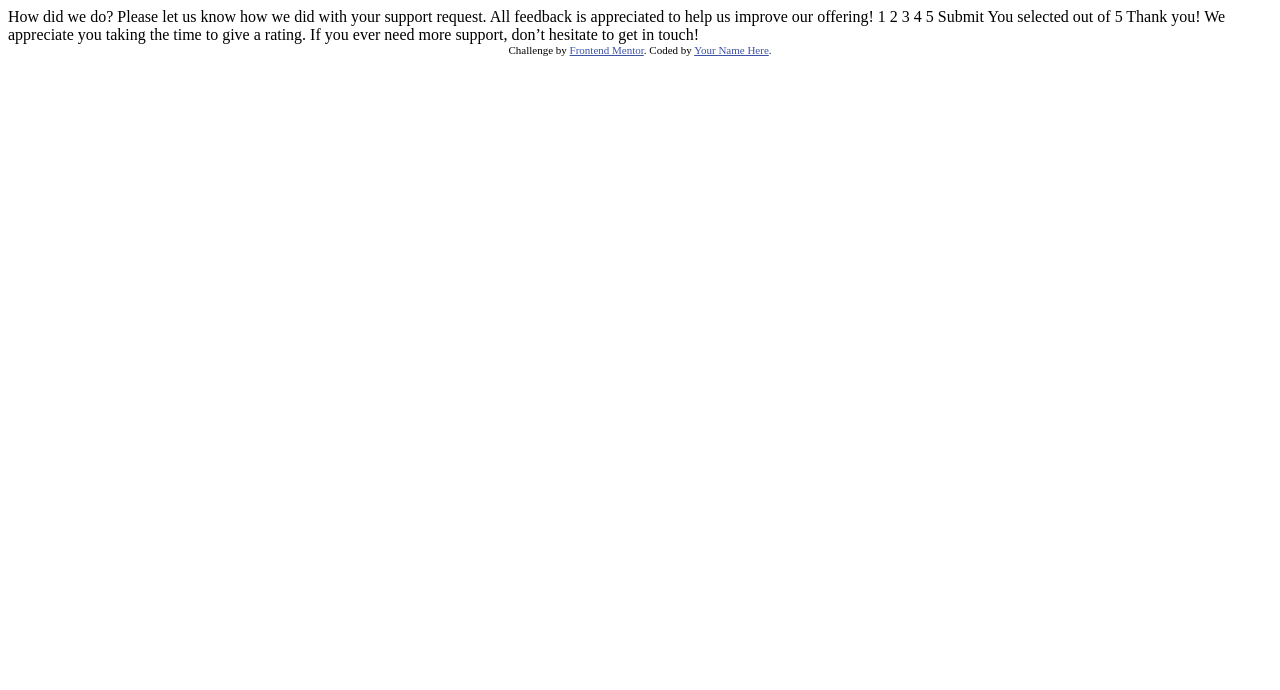
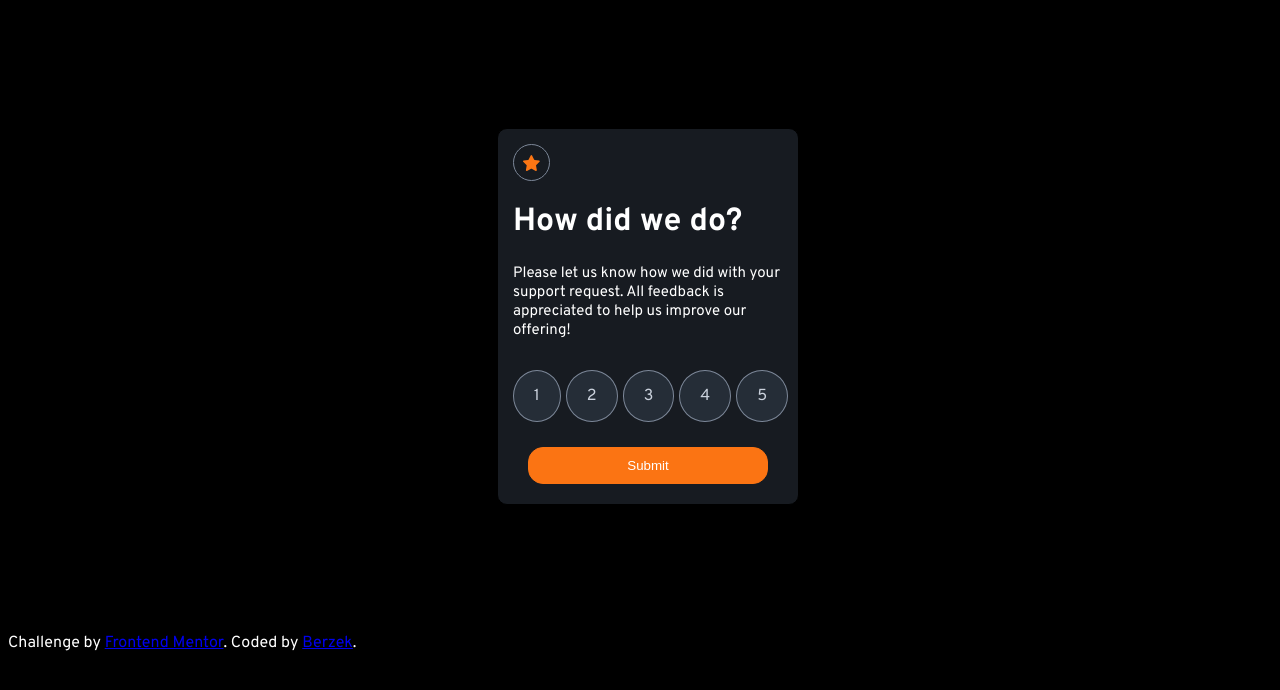
Before and after one commit to berzeQ/interactive-rating, a plain HTML site: page interactive-rating-component-main/interactive-rating-component-main/index.html in a window 1280 px wide. Drawn offline with Linux system fonts and the light colour scheme.

Commit message:
completed

```diff
--- a/interactive-rating-component-main/interactive-rating-component-main/index.html
+++ b/interactive-rating-component-main/interactive-rating-component-main/index.html
@@ -1,49 +1,120 @@
 <!DOCTYPE html>
 <html lang="en">
+
 <head>
   <meta charset="UTF-8">
-  <meta name="viewport" content="width=device-width, initial-scale=1.0"> <!-- displays site properly based on user's device -->
-
+  <meta name="viewport" content="width=device-width, initial-scale=1.0">
+  <!-- displays site properly based on user's device -->
+  <link href="https://fonts.googleapis.com/css2?family=Overpass:wght@400;700&display=swap" rel="stylesheet">
   <link rel="icon" type="image/png" sizes="32x32" href="./images/favicon-32x32.png">
 
   <title>Frontend Mentor | Interactive rating component</title>
 
   <!-- Feel free to remove these styles or customise in your own stylesheet 👍 -->
-  <style>
-    .attribution { font-size: 11px; text-align: center; }
-    .attribution a { color: hsl(228, 45%, 44%); }
-  </style>
+  <link rel="stylesheet" href="./style.css">
 </head>
+
 <body>
 
   <!-- Rating state start -->
 
-  How did we do?
+  <div class="card">
+    <div class="logo"></div>
+    <h1>How did we do?</h1>
 
-  Please let us know how we did with your support request. All feedback is appreciated
-  to help us improve our offering!
+    <p> Please let us know how we did with your support request. All feedback is appreciated
+      to help us improve our offering!</p>
 
-  1 2 3 4 5
+    <div class="rating" id="rating">
+      <div class=" rates">1</div>
+      <div class=" rates">2</div>
+      <div class=" rates">3</div>
+      <div class=" rates">4</div>
+      <div class=" rates">5</div>
+    </div>
 
-  Submit
+    <button>Submit</button>
+  </div>
 
   <!-- Rating state end -->
 
   <!-- Thank you state start -->
+  <div class="card2">
+    <div class="thank">
+      <div class="logo1">
 
-  You selected <!-- Add rating here --> out of 5
+      </div>
+      <p class="result"></p>
+      <h2>Thank You!</h2>
+      <p>We appreciate you taking the time to give a rating. If you ever need more support,
+        don’t hesitate to get in touch!
+      </p>
+    </div>
+  </div>
 
-  Thank you!
 
-  We appreciate you taking the time to give a rating. If you ever need more support,
-  don’t hesitate to get in touch!
+
 
   <!-- Thank you state end -->
 
 
   <div class="attribution">
     Challenge by <a href="https://www.frontendmentor.io?ref=challenge" target="_blank">Frontend Mentor</a>.
-    Coded by <a href="#">Your Name Here</a>.
+    Coded by <a href="#">Berzek</a>.
   </div>
+
+
+  <script>
+    const result = document.querySelector('.result');
+    const rates = document.querySelectorAll('.rates');
+    var rating = document.querySelector('.rating');
+    var btns = rating.getElementsByClassName("rates");
+    var current;
+    var header = document.getElementsByClassName("rating");
+    var btns = document.querySelectorAll("rates");;
+    for (var i = 0; i < rates.length; i++) {
+      rates[i].addEventListener("click", function () {
+        var current = document.getElementsByClassName("active");
+        current[0].className = current[0].className.replace(" active", "");
+        this.className += " active";
+      });
+    }
+
+    // const preRate = (value) => {
+    //   rates[value].classList.replace('active', '');
+    // }
+    // console.log(rates[1].classList.add('active'));
+    rates.forEach((rate, index) => {
+      rate.addEventListener("click", e => {
+
+        e.target.classList.add("active");
+
+        // var cal = index;
+        // cal--;
+        // preRate(cal);
+        // console.log(cal);
+
+      });
+    });
+
+
+    rates.forEach((rate) => {
+      rate.addEventListener("click", e => {
+        console.log(e.target.innerText);
+        result.innerHTML = ` You selected ${e.target.innerText} out of 5`
+      });
+    })
+
+
+
+
+
+    document.querySelector('button').addEventListener('click', (e) => {
+      e.preventDefault();
+      document.querySelector('.card2').style.display = "block";
+      document.querySelector('.card').style.display = " none";
+    })
+  </script>
 </body>
+
 </html>
--- /dev/null
+++ b/interactive-rating-component-main/interactive-rating-component-main/style.css
@@ -0,0 +1,283 @@
+body {
+    font-family: 'Overpass', sans-serif;
+    color: hsl(0, 0%, 100%);
+    background-color: black;
+    width: 375px;
+}
+
+.logo {
+    background-image: url('./images/icon-star.svg');
+    background-repeat: no-repeat;
+    background-position: center;
+    color: hsl(25, 97%, 53%);
+    width: 35px;
+    height: 35px;
+    border: 1px solid hsl(216, 12%, 54%);
+    border-radius: 110%;
+    align-items: center;
+    margin-top: 15px;
+    margin-left: 15px;
+}
+
+body .card {
+    width: 80%;
+    margin: 20% auto;
+    text-align: center;
+    border: 1px solid black;
+    border-radius: 10px;
+    background-color: hsl(216, 19%, 11%);
+    color: hsl(0, 0%, 100%);
+}
+
+.card h1 {
+    text-align: left;
+    margin-left: 15px;
+}
+
+.card p {
+    padding: 0px 15px 15px 15px;
+    text-align: left;
+    font-size: 15px;
+    color: hsl(0, 0%, 100%);
+}
+
+.card .rating {
+    display: flex;
+
+    width: 100%;
+    margin: auto 0;
+    margin-bottom: 25px;
+    align-items: center;
+    justify-content: center;
+    color: hsl(0, 0%, 100%);
+}
+
+.card .rates {
+
+    border: 1px solid hsl(216, 12%, 54%);
+    flex-flow: row;
+    border-radius: 50%;
+    padding: 15px 20px;
+    margin-left: 5px;
+    background-color: hsl(213, 19%, 18%);
+    color: hsl(217, 21%, 83%);
+
+
+
+
+
+}
+
+.card .rates:hover {
+    background-color: hsl(216, 12%, 54%);
+    cursor: pointer;
+
+}
+
+.card .rates {
+    background-color: hsl(216, 19%, 11%);
+
+}
+
+.rating .active {
+
+    background-color: hsl(216, 12%, 54%);
+
+
+}
+
+button {
+    width: 80%;
+    padding: 10px 10px;
+    margin-bottom: 20px;
+    border-radius: 15px;
+    color: hsl(0, 0%, 100%);
+    border: 1px solid hsl(25, 97%, 53%);
+    background-color: hsl(25, 97%, 53%);
+    cursor: pointer;
+}
+
+.card2 {
+    display: none;
+    width: 300px;
+    margin: 10% auto;
+    text-align: center;
+    border: 1px solid black;
+    border-radius: 10px;
+    background-color: hsl(216, 19%, 11%);
+    color: hsl(0, 0%, 100%);
+}
+
+.logo1 {
+    background: url('./images/illustration-thank-you.svg');
+    color: hsl(25, 97%, 53%);
+    height: 200px;
+    width: 200px;
+    background-repeat: no-repeat;
+    background-position: center;
+    margin: 0 auto;
+}
+
+.thank p {
+    text-align: center;
+    padding: 5px 10px;
+}
+
+.thank .result {
+    margin: 0 auto;
+    border: 1px solid hsl(213, 19%, 18%);
+    color: hsl(25, 97%, 53%);
+    background-color: hsl(213, 19%, 18%);
+    border-radius: 10px;
+    width: 60%;
+    text-align: center;
+
+}
+
+
+
+
+/* ************************DESKTOP*********************** */
+
+
+@media screen and (min-width: 380px) {
+    body {
+        font-family: 'Overpass', sans-serif;
+        color: hsl(0, 0%, 100%);
+        background-color: black;
+        width: 100%;
+        overflow-x: hidden;
+    }
+
+    .logo {
+        background-image: url('./images/icon-star.svg');
+        background-repeat: no-repeat;
+        background-position: center;
+        color: hsl(25, 97%, 53%);
+        width: 35px;
+        height: 35px;
+        border: 1px solid hsl(216, 12%, 54%);
+        border-radius: 110%;
+        align-items: center;
+        margin-top: 15px;
+        margin-left: 15px;
+
+    }
+
+    body .card {
+
+        width: 300px;
+        margin: 10% auto;
+        text-align: center;
+        border: 1px solid black;
+        border-radius: 10px;
+        background-color: hsl(216, 19%, 11%);
+        color: hsl(0, 0%, 100%);
+    }
+
+    .card h1 {
+        text-align: left;
+        margin-left: 15px;
+    }
+
+    .card p {
+        padding: 0px 15px 15px 15px;
+        text-align: left;
+        font-size: 15px;
+        color: hsl(0, 0%, 100%);
+    }
+
+    .card .rating {
+        display: flex;
+
+        width: 100%;
+        margin: auto 0;
+        margin-bottom: 25px;
+        align-items: center;
+        justify-content: center;
+        color: hsl(0, 0%, 100%);
+    }
+
+    .card .rates {
+
+        border: 1px solid hsl(216, 12%, 54%);
+        flex-flow: row;
+        border-radius: 50%;
+        padding: 15px 20px;
+        margin-left: 5px;
+        background-color: hsl(213, 19%, 18%);
+        color: hsl(217, 21%, 83%);
+
+
+
+
+
+    }
+
+    .card .rates:hover {
+        background-color: hsl(216, 12%, 54%);
+        cursor: pointer;
+
+    }
+
+    .card .rates:active {
+        background-color: hsl(25, 97%, 53%);
+
+    }
+
+    .rating .active {
+
+        background-color: hsl(216, 12%, 54%);
+
+
+    }
+
+    button {
+        width: 80%;
+        padding: 10px 10px;
+        margin-bottom: 20px;
+        border-radius: 15px;
+        color: hsl(0, 0%, 100%);
+        border: 1px solid hsl(25, 97%, 53%);
+        background-color: hsl(25, 97%, 53%);
+        cursor: pointer;
+    }
+
+    .card2 {
+        display: none;
+        width: 300px;
+        margin: 10% auto;
+        text-align: center;
+        border: 1px solid black;
+        border-radius: 10px;
+        background-color: hsl(216, 19%, 11%);
+        color: hsl(0, 0%, 100%);
+    }
+
+    .logo1 {
+        background: url('./images/illustration-thank-you.svg');
+        color: hsl(25, 97%, 53%);
+        height: 200px;
+        width: 200px;
+        background-repeat: no-repeat;
+        background-position: center;
+        margin: 0 auto;
+    }
+
+    .thank p {
+        text-align: center;
+        padding: 5px 10px;
+    }
+
+    .thank .result {
+        margin: 0 auto;
+        border: 1px solid hsl(213, 19%, 18%);
+        color: hsl(25, 97%, 53%);
+        background-color: hsl(213, 19%, 18%);
+        border-radius: 10px;
+        width: 60%;
+        text-align: center;
+
+    }
+
+}
```
